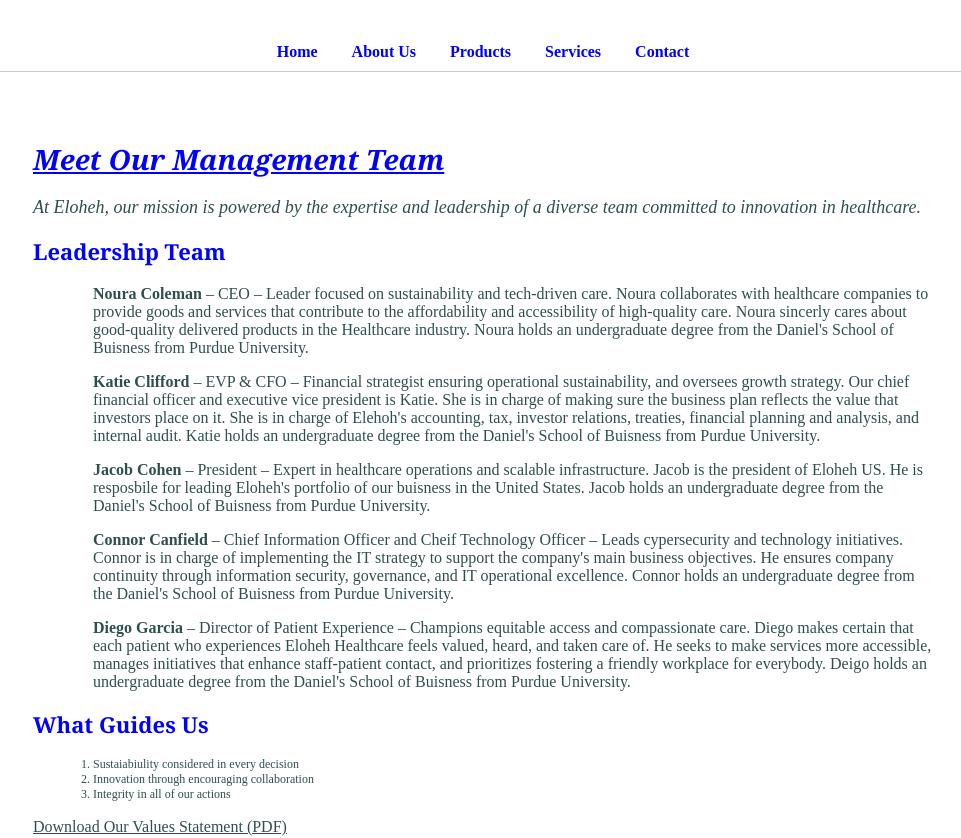
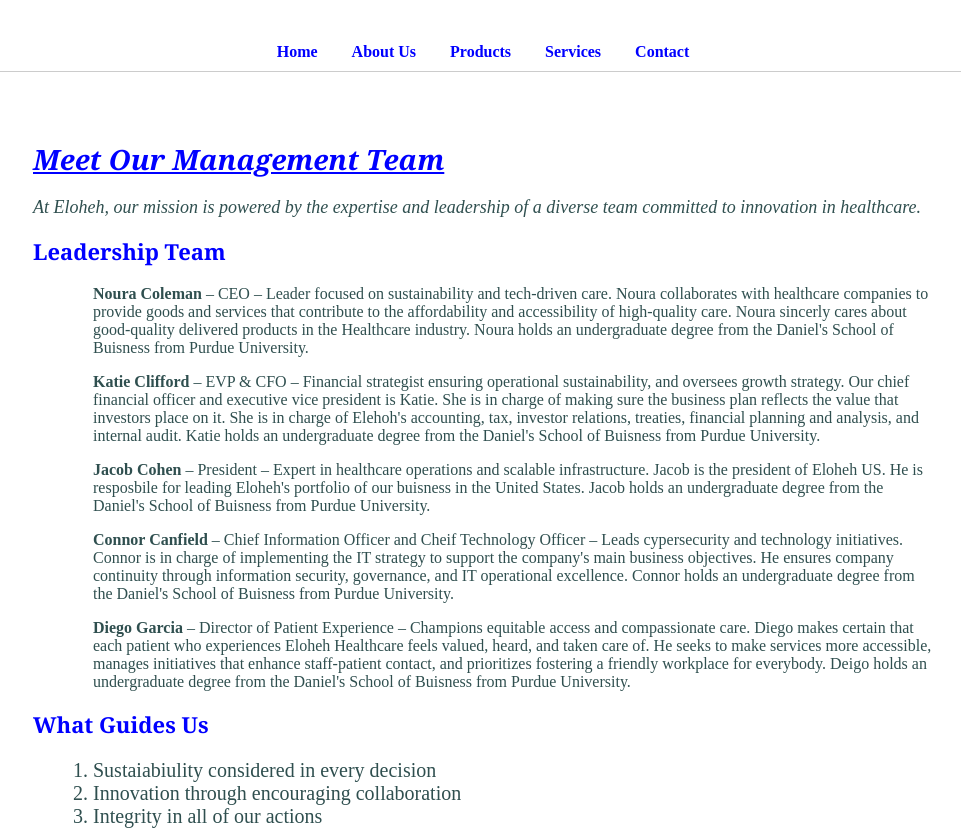
Before and after one commit to kiwijupiter0179/pagetwo, a plain HTML site: page index.html in a window 1280 px wide. Shown: the part 117-955 px from the top of the page, without its empty margins (157-1118 px from the left). Drawn offline with Linux system fonts and the light colour scheme.

Commit message:
Update index.html

```diff
--- a/index.html
+++ b/index.html
@@ -116,7 +116,7 @@
 
 
   <h2>What Guides Us</h2>
-  <ol style="font-size: 12px;">
+  <ol style="font-size: 20px;">
     <li>Sustaiabiulity considered in every decision</li>
     <li>Innovation through encouraging collaboration</li>
     <li>Integrity in all of our actions</li>
```
